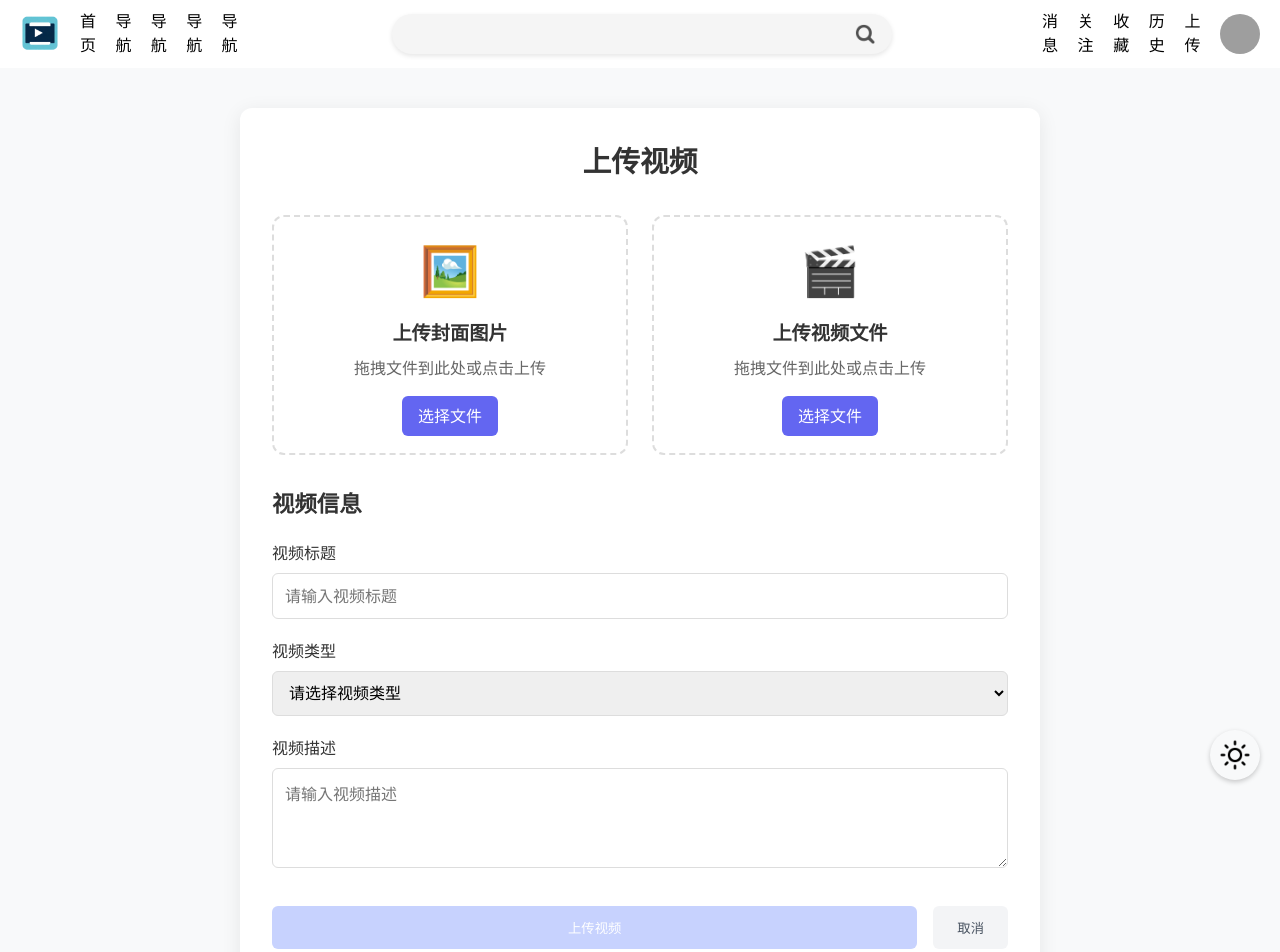
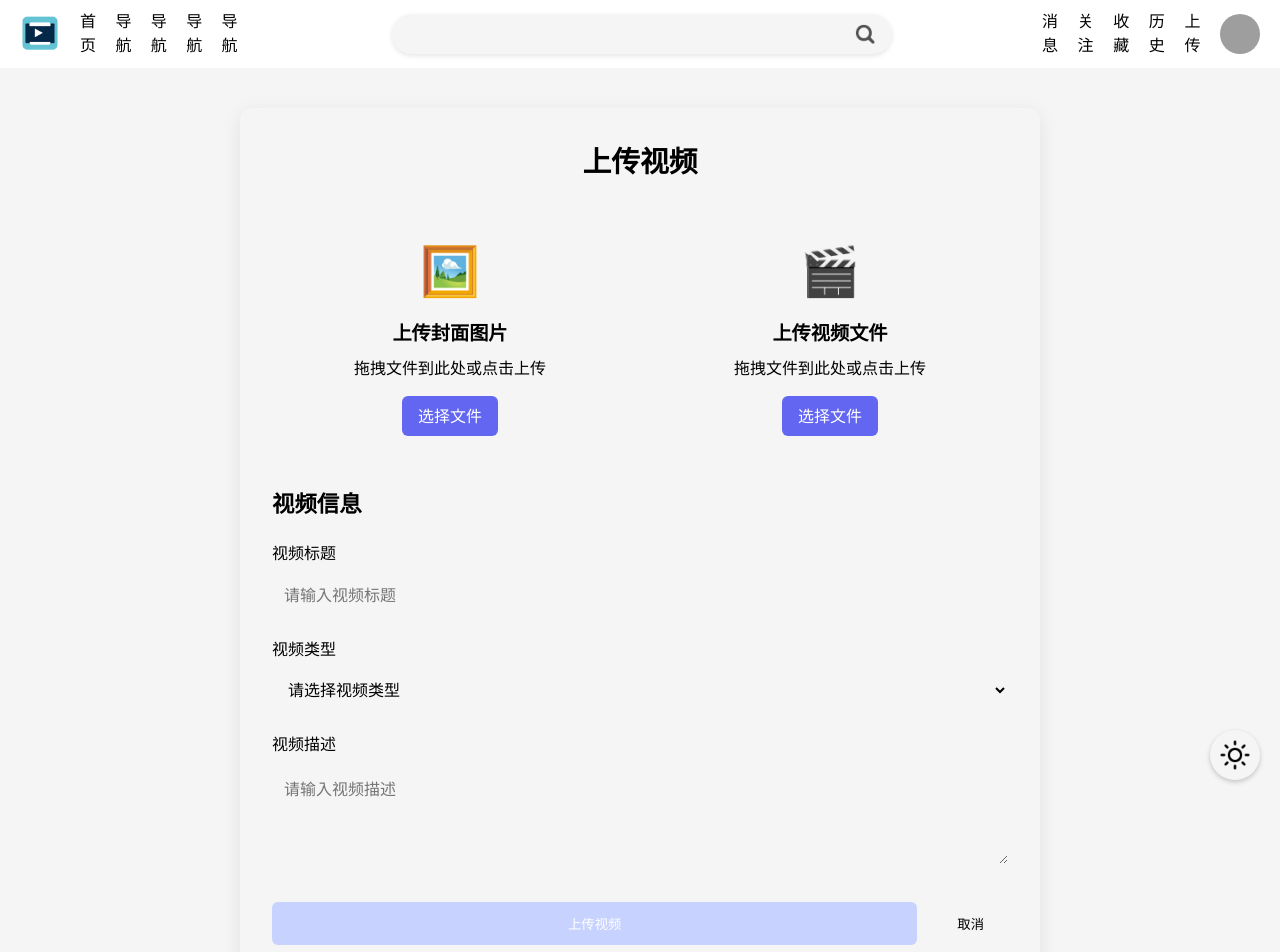
Before and after one commit to Ailzr/video-web-vue, a Vue app: page /upload in a window 1280 px wide. Shown: the top 952 px of the page. Built offline with nearby package versions, Linux system fonts and the light colour scheme; sample sign-in values are in the browser's storage.

Commit message:
feat: 添加上传页面对于日夜间模式的支持

```diff
--- a/src/views/UploadView.vue
+++ b/src/views/UploadView.vue
@@ -357,15 +357,15 @@ const handleUpload = async () => {
 .upload-page {
   min-height: 100vh;
   padding: 40px 20px;
-  background-color: #f8f9fa;
-  color: #333;
+  background-color: var(--video-card-bgc);
+  color: var(--text-color);
   font-family: -apple-system, BlinkMacSystemFont, "Segoe UI", Roboto, Helvetica, Arial, sans-serif;
 }
 
 .upload-container {
   max-width: 800px;
   margin: 0 auto;
-  background-color: white;
+  background-color: var(--video-card-bgc);
   border-radius: 12px;
   box-shadow: 0 4px 20px rgba(0, 0, 0, 0.08);
   padding: 32px;
@@ -375,7 +375,7 @@ const handleUpload = async () => {
   font-size: 1.8rem;
   font-weight: 600;
   margin-bottom: 32px;
-  color: #333;
+  color: var(--text-color);
   text-align: center;
 }
 
@@ -383,7 +383,7 @@ const handleUpload = async () => {
   font-size: 1.4rem;
   font-weight: 600;
   margin-bottom: 20px;
-  color: #333;
+  color: var(--text-color);
 }
 
 /* Upload Section */
@@ -395,7 +395,7 @@ const handleUpload = async () => {
 }
 
 .upload-area {
-  border: 2px dashed #ddd;
+  border: 2px dashed var(--border-color);
   border-radius: 12px;
   padding: 24px;
   text-align: center;
@@ -432,11 +432,11 @@ const handleUpload = async () => {
   font-size: 1.2rem;
   font-weight: 600;
   margin-bottom: 8px;
-  color: #333;
+  color: var(--text-color);
 }
 
 .upload-area p {
-  color: #666;
+  color: var(--text-color-secondary);
   margin-bottom: 16px;
 }
 
@@ -479,7 +479,7 @@ const handleUpload = async () => {
   display: flex;
   align-items: center;
   padding: 16px;
-  background-color: #f8f9fa;
+  background-color: var(--video-card-bgc);
   border-radius: 8px;
   width: 100%;
 }
@@ -498,10 +498,11 @@ const handleUpload = async () => {
   font-weight: 600;
   margin-bottom: 4px;
   word-break: break-all;
+  color: var(--text-color);
 }
 
 .video-filesize {
-  color: #666;
+  color: var(--text-color-secondary);
   font-size: 0.9rem;
 }
 
@@ -546,16 +547,18 @@ const handleUpload = async () => {
   display: block;
   margin-bottom: 8px;
   font-weight: 500;
-  color: #333;
+  color: var(--text-color);
 }
 
 .form-input, .form-textarea {
   width: 100%;
   padding: 12px;
-  border: 1px solid #ddd;
+  border: 1px solid var(--border-color);
   border-radius: 6px;
   font-size: 1rem;
   transition: border-color 0.2s ease;
+  background-color: var(--input-bgc);
+  color: var(--text-color);
 }
 
 .form-input:focus, .form-textarea:focus {
@@ -577,7 +580,7 @@ const handleUpload = async () => {
 .progress-container {
   width: 100%;
   height: 8px;
-  background-color: #e5e7eb;
+  background-color: var(--border-color);
   border-radius: 4px;
   overflow: hidden;
   margin-bottom: 8px;
@@ -592,7 +595,7 @@ const handleUpload = async () => {
 .progress-details {
   display: flex;
   justify-content: space-between;
-  color: #666;
+  color: var(--text-color-secondary);
   font-size: 0.9rem;
 }
 
@@ -628,12 +631,12 @@ const handleUpload = async () => {
 }
 
 .secondary-button {
-  background-color: #f3f4f6;
-  color: #4b5563;
+  background-color: var(--button-bgc);
+  color: var(--text-color);
 }
 
 .secondary-button:hover {
-  background-color: #e5e7eb;
+  background-color: var(--button-hover-bgc);
 }
 
 /* Status Message */
```
